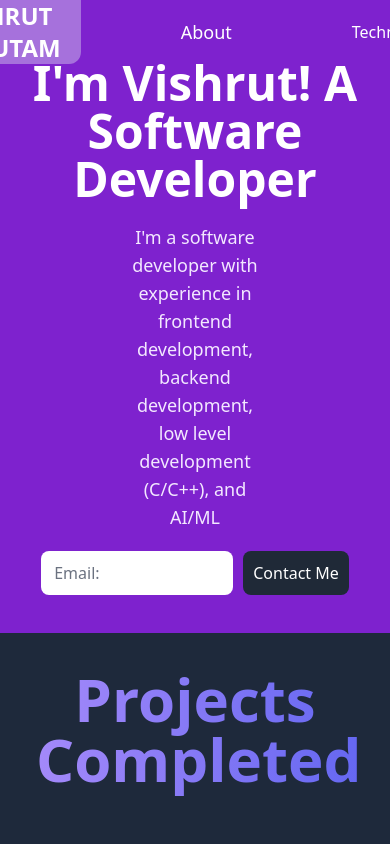
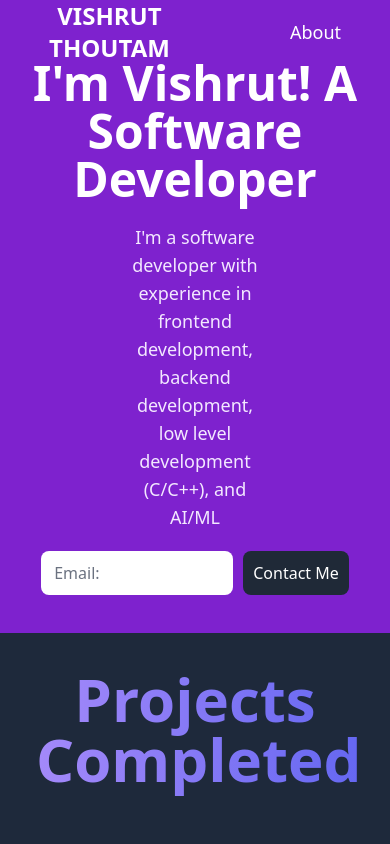
Before and after one commit to VisH317/portfolio-website, a Next.js app: page / in a window 390 px wide. Shown: the top 844 px of the page. Built offline with nearby package versions, Linux system fonts and the light colour scheme.

Commit message:
nav and contact button interactivity

```diff
--- a/src/components/About.tsx
+++ b/src/components/About.tsx
@@ -1,14 +1,18 @@
-import React, { useState } from 'react'
+import React, { useRef, useState } from 'react'
 import Image from 'next/image'
 import TechGrid from './TechGrid'
 import { motion } from 'framer-motion'
 
-export default function About() {
+interface AboutProps {
+    aref: React.Ref<HTMLDivElement>
+}
+
+export default function About(props: AboutProps) {
 
     const [hovered, setHovered] = useState(true)
     const onHover = () => setHovered(true)
     const offHover = () => setHovered(false)
-
+    console.log(props.aref)
 
     return (
         <div className='lg:flex lg:flex-row w-full md:flex md:flex-col xl:h-[60%] lg:h-[125%] sm:flex sm:flex-col'>
@@ -18,14 +22,14 @@ export default function About() {
             </div>
             <div className="lg:hover:w-[102%] xl:hover:w-[102%] flex w-full bg-slate-200 text-purple-100 p-10 sm:flex items-center sm:items-center flex-col gap-10 duration-300">
                 <p className="text-6xl font-semibold bg-gradient-to-r from-purple-600 to-indigo-600 bg-clip-text text-transparent p-4">About Me</p>
-                <div className="grid md:grid-cols-2 lg:grid-cols-2 sm:grid-cols-1 sm:gap-10 w-full h-2/3">
+                <div ref={props.aref} className="grid md:grid-cols-2 lg:grid-cols-2 sm:grid-cols-1 sm:gap-10 w-full h-2/3">
                     <div className="px-5">
                         <p className='lg:text-lg text-slate-800 lg:leading-9 md:text-lg font-light'>I&#39;m a sophomore at High Technology High School. I started coding at the age of 7 and began with web development languages. However, I am now proficient in machine learning, backend development, and low level development along with frontend. I&#39;m always curious to find new opportunities and learn new concepts about programming.</p>
                         <hr className="h-px my-8 bg-gray-200 border-0 dark:bg-slate-700"/>
-                        <p className="text-md leading-9 md:w-[175%] text-slate-700 font-light text-slate-300">When I first started learning programming when I was in elementary school, it didn&#39;t seem that interesting to me, but I&#39;ve gained more and more appreciation for it over time. I found that new technologies are constantly coming up in computer science, whether it be groundbreaking inventions like ChatGPT or something simple like a new frontend framework. I&#39;m determined to learn about all the facets of programming and to explore all of its possibilities and applications.</p>
+                        <p className="text-md leading-9 md:w-full text-slate-700 font-light text-slate-300">When I first started learning programming when I was in elementary school, it didn&#39;t seem that interesting to me, but I&#39;ve gained more and more appreciation for it over time. I found that new technologies are constantly coming up in computer science, whether it be groundbreaking inventions like ChatGPT or something simple like a new frontend framework. I&#39;m determined to learn about all the facets of programming and to explore all of its possibilities and applications.</p>
                     </div>
                     <div className="flex justify-center items-start overflow-visible">
-                        <div  className=" overflow-hidden md:my-20 h-96 md:h-64 w-2/3 bg-slate-400 rounded-2xl box-border hover:scale-105 hover:drop-shadow-xl hover:-translate-y-3 duration-300 relative">
+                        <div  className=" overflow-hidden md:my-20 h-96 w-2/3 bg-slate-400 rounded-2xl box-border hover:scale-105 hover:drop-shadow-xl hover:-translate-y-3 duration-300 relative">
                             <Image src="/me.jpg" fill alt="me" className="absolute top-0 left-0 w-full h-full"/>
                         </div>
                     </div>
--- a/src/components/Landing.tsx
+++ b/src/components/Landing.tsx
@@ -1,9 +1,12 @@
 import React from 'react'
 
+interface LandingProps {
+    lref: React.Ref<HTMLDivElement>
+}
 
-export default function Landing() {
+export default function Landing(props: LandingProps) {
     return (
-        <div className='container mx-auto w-full h-3/4 bg-purple-700 flex items-center justify-center sm:py-20 flex-col gap-5 max-w-full'>
+        <div ref={props.lref} className='container mx-auto w-full h-3/4 bg-purple-700 flex items-center justify-center sm:py-20 flex-col gap-5 max-w-full'>
             {/* <div className="bg-purple-100 p-5 rounded-3xl flex items-center justify-center"> */}
             <div className="sm:h-32 md:hidden lg:hidden xl:hidden"></div>
             <p className='text-5xl text-white text-center font-bold'>I&#39;m Vishrut! A Software Developer</p>
@@ -13,7 +16,12 @@ export default function Landing() {
             </div>
             <div className="flex flex-row gap-2.5">
                 <input type='email' className="form-input rounded-lg border-transparent w-48 focus:w-80 duration-300 hover:drop-shadow-lg ease-in-out" placeholder="Email:"></input>
-                <button type="submit" className="bg-gray-800 text-white rounded-lg p-2.5 hover:bg-gray-700 hover:drop-shadow-xl hover:-translate-y-1 duration-300 delay-75  ">Contact Me</button>
+                <button type="submit"
+                    className="bg-gray-800 text-white rounded-lg p-2.5 hover:bg-gray-700 hover:drop-shadow-xl hover:-translate-y-1 duration-300 delay-75"
+                    onClick={() => window.location.href = 'mailto:vt201916384@gmail.com'}
+                    >
+                        Contact Me
+                </button>
             </div>
         </div>
     )
--- a/src/components/Navbar.tsx
+++ b/src/components/Navbar.tsx
@@ -1,13 +1,24 @@
 import React from 'react'
 import Link from 'next/link'
 
-export default function Navbar() {
+interface NavbarProps {
+    aboutRef: (e: React.MouseEvent<HTMLElement>) => void
+    projectRef: (e: React.MouseEvent<HTMLElement>) => void
+    landingRef: (e: React.MouseEvent<HTMLElement>) => void
+}
+
+export default function Navbar(props: NavbarProps) {
+
+    const { aboutRef, projectRef, landingRef } = props
+
     return (
         <div className="flex container mx-auto px-16 bg-purple-700 w-full h-16 items-center flex-row flex-auto basis-4 gap-20 justify-center text-white fixed max-w-full z-50">
-            <div className='text-2xl rounded-b-xl font-bold hover:bg-slate-200 hover:bg-opacity-40 h-full flex text-center items-center px-5 duration-150 hover:cursor-pointer'>VISHRUT THOUTAM</div>
-            <div className='text-lg rounded-b-xl px-5 hover:bg-slate-200 hover:bg-opacity-40 h-full flex items-center duration-150 hover:cursor-pointer'>About</div>
-            <div className='lg:text-lg md:text-lg rounded-b-xl sm:text-md px-5 hover:bg-slate-200 hover:bg-opacity-40 h-full flex items-center duration-150 hover:cursor-pointer'>Technologies</div>
-            <div className='lg:text-lg md:text-lg sm:text-md rounded-b-xl md:flex sm:hidden px-5 hover:bg-slate-200 hover:bg-opacity-40 h-full flex items-center duration-150 hover:cursor-pointer'>Projects</div>
+            <div className='text-2xl rounded-b-xl font-bold hover:bg-slate-200 hover:bg-opacity-40 h-full flex text-center items-center px-5 duration-150 hover:cursor-pointer'
+                onClick={landingRef}>VISHRUT THOUTAM</div>
+            <div className='text-lg rounded-b-xl px-5 hover:bg-slate-200 hover:bg-opacity-40 h-full flex items-center duration-150 hover:cursor-pointer'
+                onClick={aboutRef}>About</div>
+            <div className='lg:text-lg md:text-lg sm:text-md rounded-b-xl md:flex sm:hidden px-5 hover:bg-slate-200 hover:bg-opacity-40 h-full flex items-center duration-150 hover:cursor-pointer'
+                onClick={projectRef}>Projects</div>
         </div>
     )
 }
--- a/src/components/Slideshow.tsx
+++ b/src/components/Slideshow.tsx
@@ -29,7 +29,11 @@ const responsive = {
     }
   };
 
-export default function Slideshow() {
+interface SlideshowProps {
+    sref: React.Ref<HTMLDivElement>
+}
+
+export default function Slideshow(props: SlideshowProps) {
     // for image dimming: background: linear-gradient( rgba(0, 0, 0, 0.5), rgba(0, 0, 0, 0.5) ), url('landingpagepic.jpg');
 
     // setup entries and hover effects for them
@@ -63,7 +67,7 @@ export default function Slideshow() {
             <Head>
                 <link rel="stylesheet" href="https://cdnjs.cloudflare.com/ajax/libs/font-awesome/4.7.0/css/font-awesome.min.css"/>
             </Head>
-            <div className="bg-slate-800 w-full lg:h-2/3 xl:h-1/2 md:h-2/3 sm:h-2/3 w-full flex flex-col justify-center p-5 gap-5">
+            <div ref={props.sref} className="bg-slate-800 w-full lg:h-2/3 xl:h-1/2 md:h-2/3 sm:h-2/3 w-full flex flex-col justify-center p-5 gap-5">
                 <p className="text-6xl font-bold bg-gradient-to-r from-violet-400 to-indigo-500 bg-clip-text text-transparent p-4 text-center">Projects Completed</p>
                 <Carousel
                     responsive={responsive}
--- a/src/pages/index.tsx
+++ b/src/pages/index.tsx
@@ -6,10 +6,33 @@ import Landing from '@/components/Landing'
 import About from '@/components/About'
 import Slideshow from '@/components/Slideshow'
 import Footer from '@/components/Footer'
+import React, { useRef } from 'react'
 
 const inter = Inter({ subsets: ['latin'] })
 
 export default function Home() {
+
+  const about = useRef<HTMLDivElement>(null)
+  const project = useRef<HTMLDivElement>(null)
+  const landing = useRef<HTMLDivElement>(null)
+
+  const aboutScroll = (e: React.MouseEvent<HTMLElement>) => {
+    e.preventDefault()
+    e.stopPropagation()
+    about.current?.lastElementChild?.scrollIntoView({ block: "start", behavior: "smooth" })
+  }
+  const projectScroll = (e: React.MouseEvent<HTMLElement>) => {
+    e.preventDefault()
+    e.stopPropagation()
+    console.log(project)
+    project.current?.scrollIntoView({ block: "center", behavior: "smooth" })
+  }
+  const landingScroll = (e: React.MouseEvent<HTMLElement>) => {
+    e.preventDefault()
+    e.stopPropagation()
+    landing.current?.scrollIntoView({ block: "start", behavior: "smooth" })
+  }
+
   return (
     <>
       <Head>
@@ -20,10 +43,10 @@ export default function Home() {
         <meta name="viewport" content="width=device-width, initial-scale=1, maximum-scale=1, user-scalable=0"/>
       </Head>
       <div className="container mx-auto max-w-screen h-screen max-w-full">
-        <Navbar/>
-        <Landing/>
-        <Slideshow/>
-        <About/>
+        <Navbar aboutRef={aboutScroll} projectRef={projectScroll} landingRef={landingScroll}/>
+        <Landing lref={landing}/>
+        <Slideshow sref={project}/>
+        <About aref={about}/>
         <Footer/>
       </div>
     </>
```
